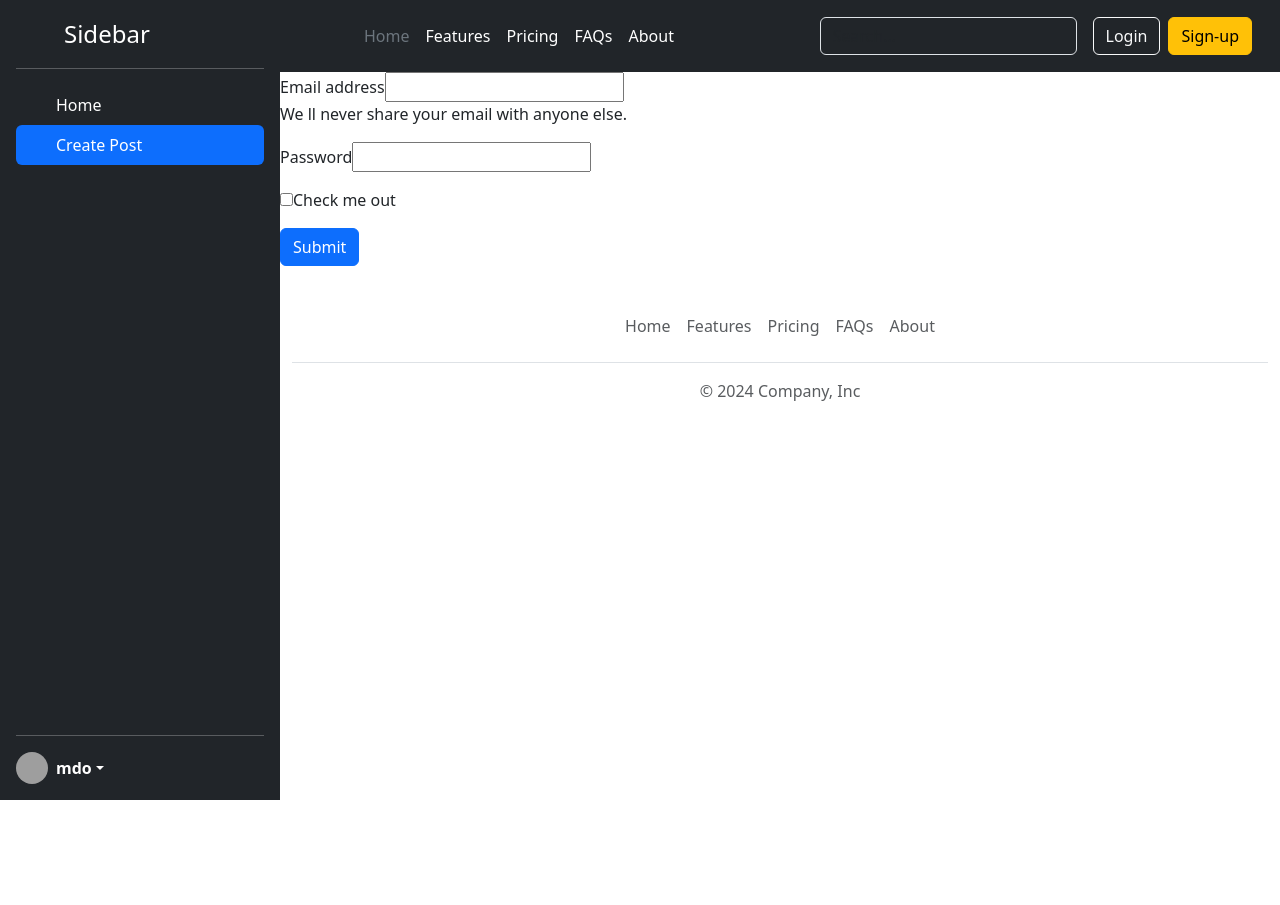
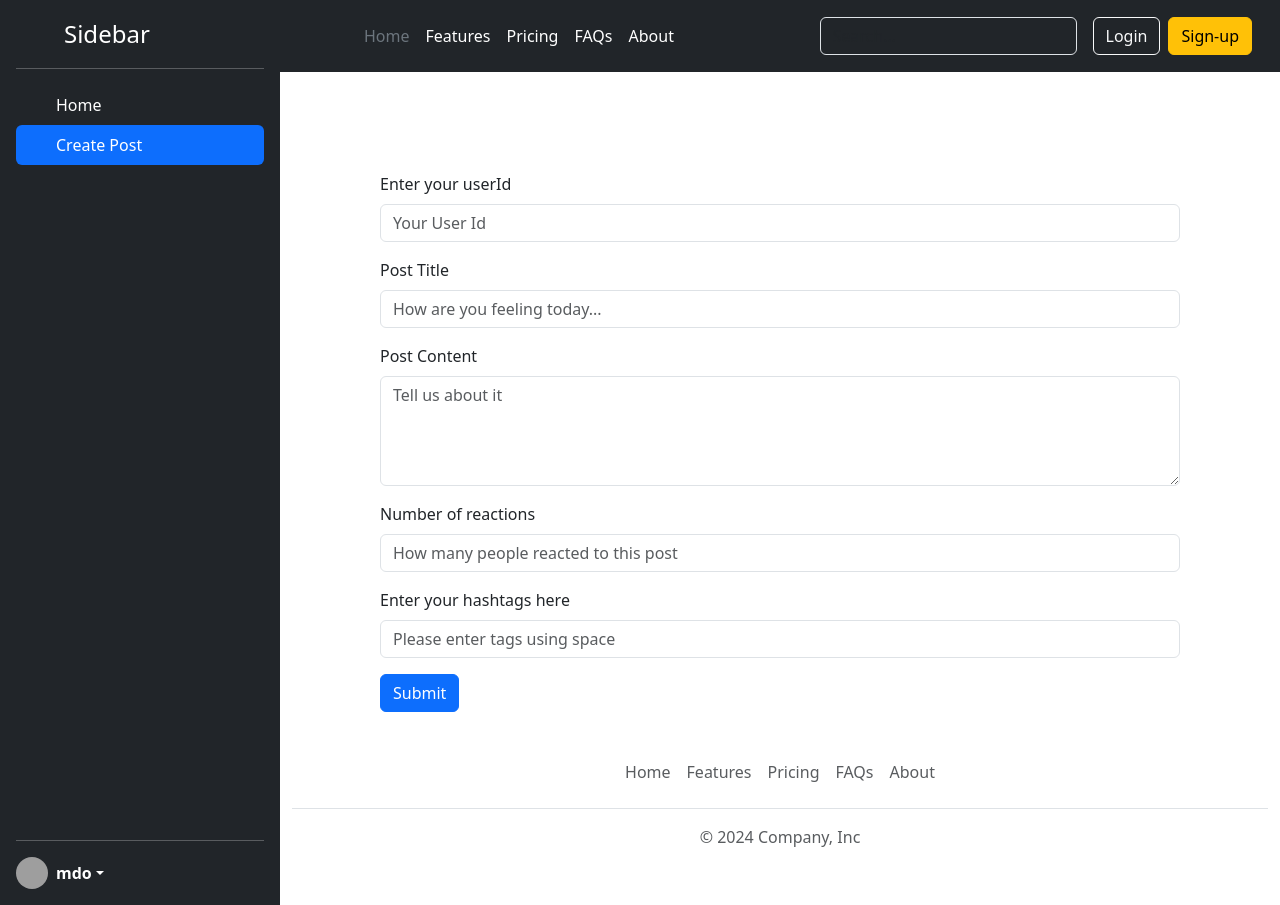
Before and after one commit to shrmohit/KGreact.js-Advance, a React (Vite) app: page / in a window 1280 px wide. Both pictures are taken after a click on the item "Create Post". Before the commit the page ends 800 px from the top, so only its background shows below. Built offline with nearby package versions, Linux system fonts and the light colour scheme; grey boxes are pictures that could not be loaded.

Commit message:
post not show in home

```diff
--- a/src/App.css
+++ b/src/App.css
@@ -22,3 +22,9 @@
   width: 100%;
   margin: 15px 0 0 0;
 }
+
+.create-post{
+  margin-top: 10%;
+  margin-left: 10%;
+  width: 80%;
+}
--- a/src/components/Createpost.jsx
+++ b/src/components/Createpost.jsx
@@ -1,61 +1,118 @@
+import { useContext, useRef } from "react";
+import { PostListData } from "../store/post-list-store";
+
 const Createpost = () => {
+  const { addPost } = useContext(PostListData);
+  const userIdElement = useRef();
+  const postTitleElement = useRef();
+  const postBodyElement = useRef();
+  const reactionsElement = useRef();
+  const tagsElement = useRef();
+
+  const handleSubmit = (event) => {
+    event.preventDefault();
+    const userId = userIdElement.current.value;
+    const postTitle = postTitleElement.current.value;
+    const postBody = postBodyElement.current.value;
+    const reactions = reactionsElement.current.value;
+    const tags = tagsElement.current.value;
+
+    addPost(userId, postTitle, postBody, reactions, tags);
+  };
+
   return (
-    <div>
-      <htmlForm>
+    <form
+      className="create-post"
+      onSubmit={handleSubmit}
+    >
       <div className="mb-3">
         <label
-            htmlFor="exampleInputEmail1"
-            className="htmlForm-label"
+          htmlFor="userId"
+          className="form-label"
         >
-            Email address
+          Enter your userId
         </label>
         <input
           type="email"
-            className="htmlForm-control"
-            id="exampleInputEmail1"
-            aria-describedby="emailHelp"
+          ref={userIdElement}
+          className="form-control"
+          id="userId"
+          placeholder="Your User Id"
         />
-          <div
-            id="emailHelp"
-            className="htmlForm-text"
-          >
-            We ll never share your email with anyone else.
       </div>
-        </div>
+
       <div className="mb-3">
         <label
-            htmlFor="exampleInputPassword1"
-            className="htmlForm-label"
+          htmlFor="title"
+          className="form-label"
         >
-            Password
+          Post Title
         </label>
         <input
-            type="password"
-            className="htmlForm-control"
-            id="exampleInputPassword1"
+          type="text"
+          ref={postTitleElement}
+          className="form-control"
+          id="title"
+          placeholder="How are you feeling today..."
         />
       </div>
-        <div className="mb-3 htmlForm-check">
+
+      <div className="mb-3">
+        <label
+          htmlFor="body"
+          className="form-label"
+        >
+          Post Content
+        </label>
+        <textarea
+          rows="4"
+          ref={postBodyElement}
+          type="content"
+          className="form-control"
+          id="body"
+          placeholder="Tell us about it"
+        />
+      </div>
+
+      <div className="mb-3">
+        <label
+          htmlFor="reactions"
+          className="form-label"
+        >
+          Number of reactions
+        </label>
         <input
-            type="checkbox"
-            className="htmlForm-check-input"
-            id="exampleCheck1"
+          type="text"
+          ref={reactionsElement}
+          className="form-control"
+          id="reactions"
+          placeholder="How many people reacted to this post"
         />
+      </div>
+
+      <div className="mb-3">
         <label
-            className="htmlForm-check-label"
-            htmlFor="exampleCheck1"
+          htmlFor="tags"
+          className="form-label"
         >
-            Check me out
+          Enter your hashtags here
         </label>
+        <input
+          type="text"
+          ref={tagsElement}
+          className="form-control"
+          id="tags"
+          placeholder="Please enter tags using space"
+        />
       </div>
+
       <button
         type="submit"
         className="btn btn-primary"
       >
         Submit
       </button>
-      </htmlForm>
-    </div>
+    </form>
   );
 };
 
--- a/src/components/Post.jsx
+++ b/src/components/Post.jsx
@@ -1,10 +1,9 @@
 import { useContext } from "react";
 import { MdDelete } from "react-icons/md";
-import { PostList } from "../store/post-list-store";
-import PropTypes from "prop-types"; // ✅ Import PropTypes
+import { PostListData } from "../store/post-list-store";
 
 const Post = ({ post }) => {
-  const { deletePost } = useContext(PostList);
+  const { deletePost } = useContext(PostListData);
 
   return (
     <div
--- a/src/components/PostList.jsx
+++ b/src/components/PostList.jsx
@@ -1,6 +1,6 @@
 import { useContext } from "react";
 import Post from "../components/Post";
-import { PostList as PostListData } from "../store/post-list-store";
+import { PostListData } from "../store/post-list-store";
 
 const PostList = () => {
   const { postList } = useContext(PostListData);
--- a/src/store/post-list-store.jsx
+++ b/src/store/post-list-store.jsx
@@ -1,5 +1,4 @@
 import { createContext, useReducer } from "react";
-import PropTypes from "prop-types";
 
 const DEFAULT_POST_LIST = [
   {
@@ -20,19 +19,17 @@
   },
 ];
 
-// Create Context
-// eslint-disable-next-line react-refresh/only-export-components
-export const PostList = createContext({
+export const PostListData = createContext({
   postList: [],
   addPost: () => {},
   deletePost: () => {},
 });
 
-// Reducer Function
-
 const postListReducer = (currPostList, action) => {
   let newPostList = currPostList;
-  if (action.type === "DELETE_POST")
+  if (action.type === "ADD_POST") {
+    newPostList = [action.payload, ...currPostList];
+  } else if (action.type === "DELETE_POST")
     newPostList = currPostList.filter(
       (post) => post.id !== action.payload.postId
     );
@@ -46,7 +43,19 @@
     DEFAULT_POST_LIST
   );
 
-  const addPost = () => {};
+  const addPost = (userId, postTitle, postBody, reactions, tags) => {
+    dispatchPostList({
+      type: "ADD_POST",
+      payload: {
+        id: Date.now(),
+        title: postTitle,
+        body: postBody,
+        reactions: 2,
+        userId: reactions,
+        tags: tags,
+      },
+    });
+  };
 
   const deletePost = (postId) => {
     dispatchPostList({
@@ -56,9 +65,9 @@
   };
 
   return (
-    <PostList.Provider value={{ postList, addPost, deletePost }}>
+    <PostListData.Provider value={{ postList, addPost, deletePost }}>
       {children}
-    </PostList.Provider>
+    </PostListData.Provider>
   );
 };
 
```
Lines whose indentation alone changed are shown as unchanged.
